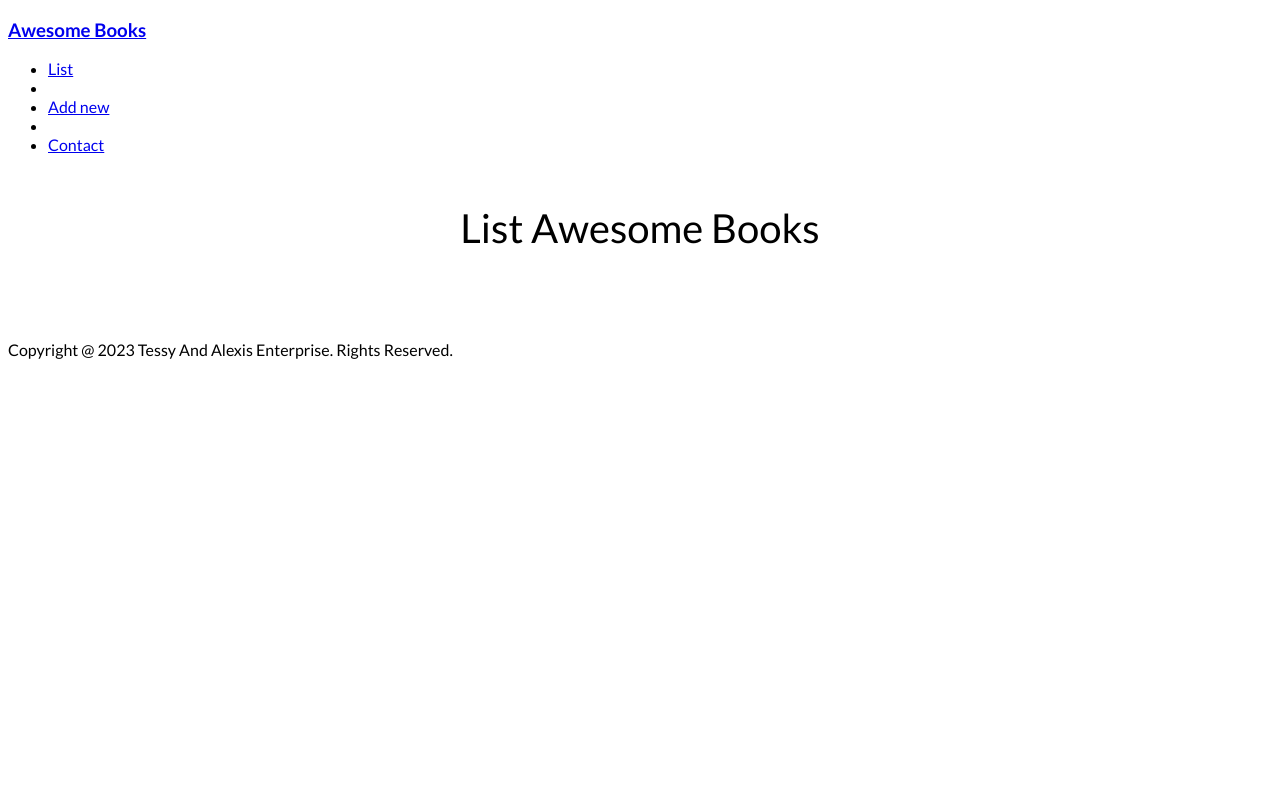
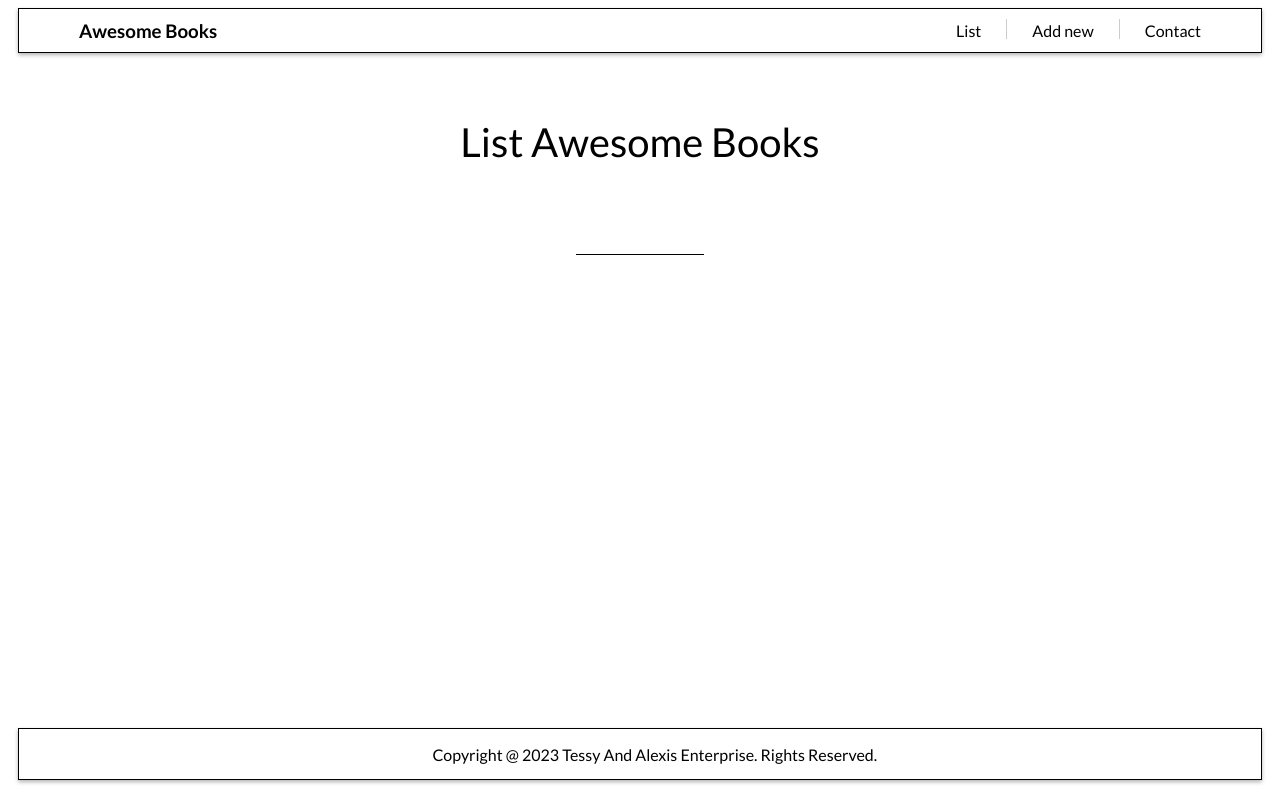
Before and after one commit to Ellyboi/Awesome-book, a website: page index.html in a window 1280 px wide. Drawn offline with Linux system fonts and the light colour scheme.

Commit message:
Add css for awesome books website navigation

```diff
--- a/stylesheet.css
+++ b/stylesheet.css
@@ -4,7 +4,15 @@ body {
 }
 
 fieldset {
+  background-color: white;
+  width: 40vw;
+}
+
+.line {
+  height: 1px;
+  width: 10vw;
   background-color: black;
+  align-items: center;
 }
 
 .books-container {
@@ -75,10 +83,6 @@ fieldset {
   box-shadow: rgba(0, 0, 0, 0.16) 0 1px 4px;
 }
 
-.hide {
-  display: none;
-}
-
 .book-author-input {
   height: 30px;
   width: 420px;
@@ -100,3 +104,112 @@ fieldset {
   position: relative;
   left: 180px;
 }
+
+.nav-bar-container {
+  border: 1px solid black;
+  box-shadow: rgba(0, 0, 0, 0.3) 0 2px 4px;
+  margin: 0 10px;
+}
+
+.nav-bar {
+  display: flex;
+  justify-content: space-between;
+  align-items: center;
+  margin: 0 50px;
+  padding: 10px;
+}
+
+.menus ul {
+  display: flex;
+  gap: 15px;
+  list-style: none;
+  align-items: center;
+  margin: 0;
+}
+
+.main-logo a {
+  text-decoration: none;
+}
+
+.menus ul li a {
+  color: black;
+  text-decoration: none;
+}
+
+.vertical-line {
+  display: inline-block;
+  border-left: 1px solid #ccc;
+  margin: 0 10px;
+  height: 20px;
+}
+
+.main-logo a h3 {
+  color: black;
+  margin: 0;
+}
+
+.date-container {
+  display: flex;
+  width: 100%;
+  justify-content: flex-end;
+}
+
+.date-container p {
+  margin-right: 15px;
+}
+
+.section-contact-info {
+  display: flex;
+  flex-direction: column;
+  align-items: center;
+}
+
+.contact-title {
+  font-size: 35px;
+  font-weight: 400;
+  margin-bottom: 25px;
+}
+
+.first-description-contact {
+  margin-bottom: 0;
+}
+
+.second-description-contact {
+  margin-top: 5px;
+  position: relative;
+  right: 120px;
+}
+
+.contact-list li {
+  padding-bottom: 4px;
+}
+
+.hide {
+  display: none;
+}
+
+footer {
+  border: 1px solid black;
+  box-shadow: rgba(0, 0, 0, 0.3) 0 2px 4px;
+  margin: 0 10px;
+  position: fixed;
+  width: 97%;
+  bottom: 0;
+  margin-bottom: 20px;
+}
+
+.text-footer-container {
+  margin: 0 50px;
+  height: 50px;
+  position: relative;
+  margin-right: 20px;
+}
+
+.text-footer-container .text-copyright {
+  margin: 0;
+  position: absolute;
+  top: 50%;
+  left: 50%;
+  -ms-transform: translate(-50%, -50%);
+  transform: translate(-50%, -50%);
+}
```
